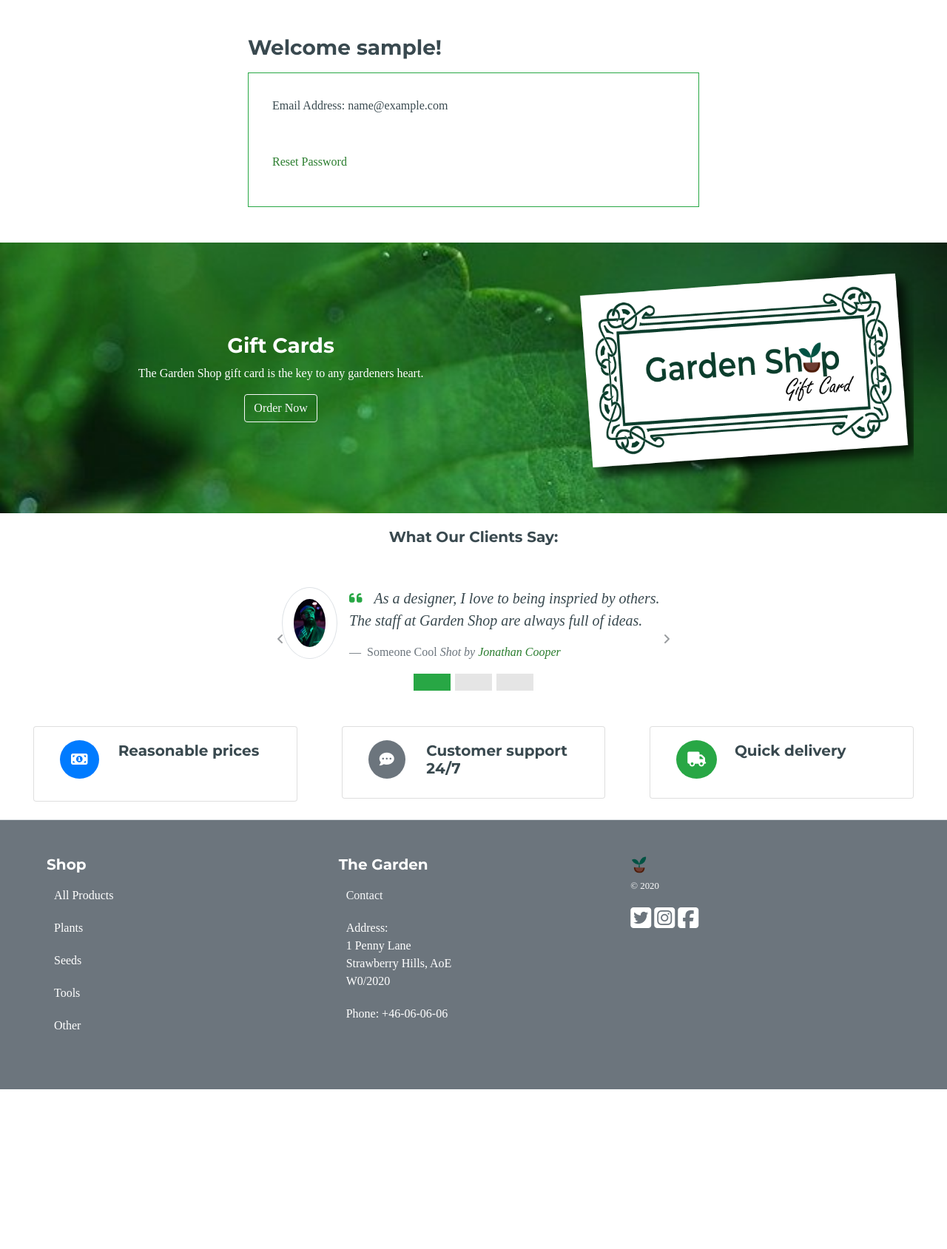
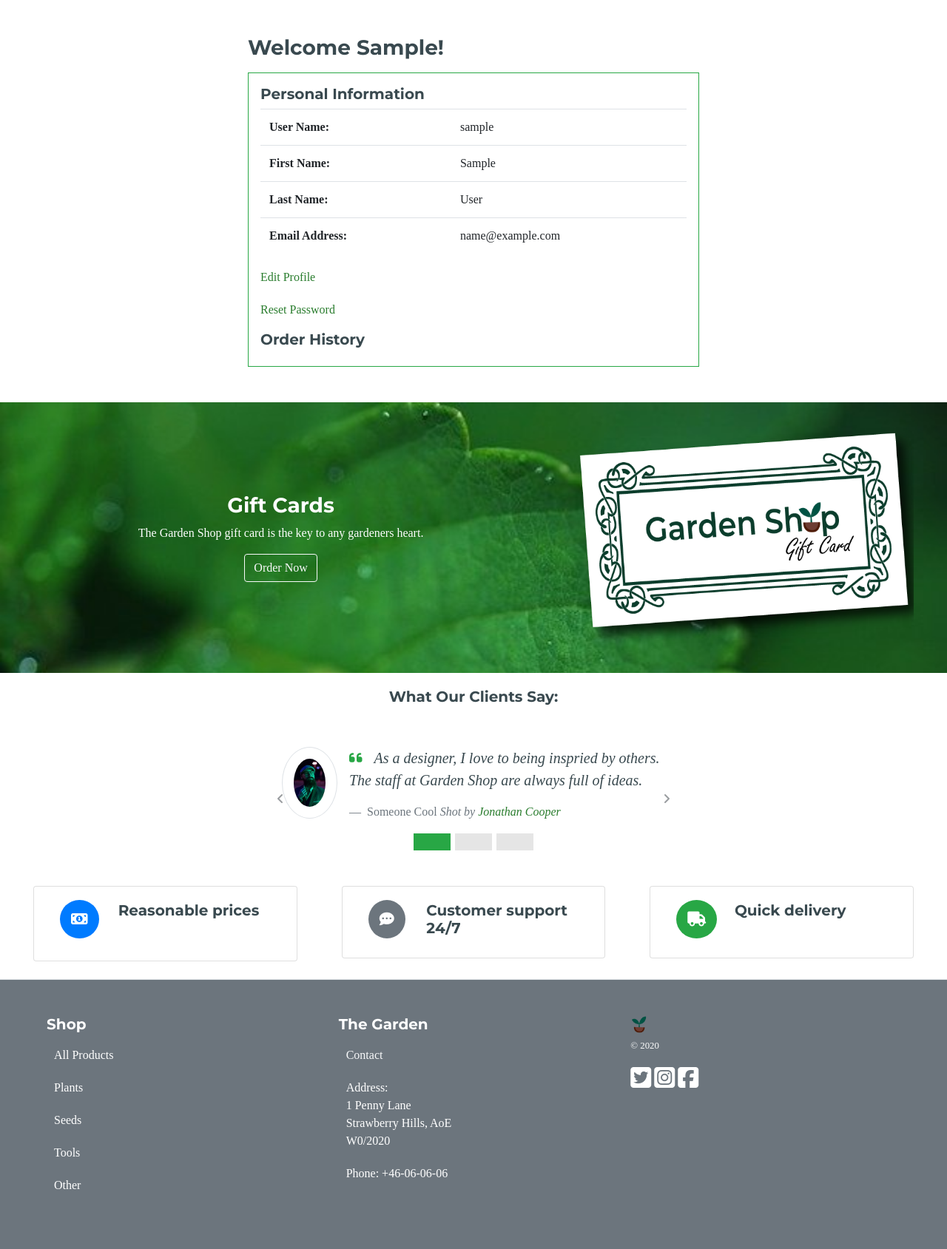
Before and after one commit to TiffanyDonner/ecommerce-garden-shop, a Django app: page /accounts/profile/ in a window 1280 px wide. Shown: the part 91-1780 px from the top of the page at 74% size. Before the commit the page ends 1564 px from the top, so only its background shows below. Run offline with Django 3.2, Linux system fonts and the light colour scheme; the visitor is signed in with stand-in values (Sample User, id 1); data comes from the database, SQL or seed files in the repository; data that the repository does not hold is empty; some libraries are stand-ins or nearby versions; some web fonts are replaced.

Commit message:
Formated edit_profile and profile.html. Updated urls and forms with edit_profile. Edit Profile functions are working and redirecting properly.

```diff
--- a/accounts/templates/profile.html
+++ b/accounts/templates/profile.html
@@ -7,18 +7,47 @@
 {% block content %}
 <div class="container w-50 pt-5 pb-5">
     <div class="title pb-2">
-        <h3>Welcome {{ profile.username }}!</h3>
+        <h3>Welcome {{ profile.first_name }}!</h3>
     </div>
     <div class="section p-3 border border-success">
-        <div class="row p-3">
-            <p class="strong">Email Address: {{ profile.email }}</p>
+        <h5>Personal Information</h5>
+        <div class="row">
+			<table class="table">
+				<tbody>
+                    <tr>
+						<td><strong>User Name:</strong></td>
+						<td>{{ profile.username }}</td>
+					</tr>
+					<tr>
+						<td><strong>First Name:</strong></td>
+						<td>{{ profile.first_name }}</td>
+					</tr>
+					<tr>
+						<td><strong>Last Name:</strong></td>
+						<td>{{ profile.last_name }}</td>
+					</tr>
+					<tr>
+						<td><strong>Email Address:</strong></td>
+						<td>{{ profile.email }}</td>
+					</tr>
+				</tbody>
+			</table>
         </div>
-        <div class="row p-3">
+        <div class="row">
+            <p class="mt-1"><a href="{% url 'edit_profile' %}">Edit Profile</a></p>
+        </div>
+        <div class="row">
             <p class="mt-1"><a href="{% url 'password_reset' %}">Reset Password</a></p>
         </div>
-        {% for order in orders %}
-        {{  order }}
-        {% endfor %}
+        <div class="row">
+            <h5>Order History</h5>
+
+            {% for order in orders %}
+            <div class="row">
+            {{ order }}
+            </div>
+            {% endfor %}
+        </div>
     </div>
 </div>
 {% endblock %}
--- a/accounts/urls.py
+++ b/accounts/urls.py
@@ -1,13 +1,20 @@
 from django.conf.urls import url, include
-from home.views import index
-from accounts.views import logout, login, registration, user_profile
+from accounts.views import (
+    logout,
+    login,
+    registration,
+    user_profile,
+    edit_profile,
+    change_password
+)
 from accounts import url_reset
 
 urlpatterns = [
-    url(r'^$', index, name="index"),
     url(r'^logout/', logout, name="logout"),
     url(r'^login/', login, name="login"),
     url(r'^register/', registration, name="registration"),
     url(r'^profile/', user_profile, name="profile"),
+    url(r'^edit/$', edit_profile, name="edit_profile"),
     url(r'^password-reset/', include(url_reset)),
+    url(r'^password/', change_password, name="change_password"),
 ]
--- a/accounts/views.py
+++ b/accounts/views.py
@@ -2,7 +2,9 @@ from django.shortcuts import render, redirect, reverse
 from django.contrib import auth, messages
 from django.contrib.auth.decorators import login_required
 from django.contrib.auth.models import User
-from accounts.forms import UserLoginForm, UserRegistrationForm
+from accounts.forms import UserLoginForm, UserRegistrationForm, EditProfileForm
+from django.contrib.auth.forms import PasswordChangeForm
+from django.contrib.auth import update_session_auth_hash
 
 
 def index(request):
@@ -22,7 +24,7 @@ def login(request):
     """Return a login page"""
     if request.user.is_authenticated:
         return redirect(reverse('index'))
-    if request.method == "POST":
+    if request.method == 'POST':
         login_form = UserLoginForm(request.POST)
 
         if login_form.is_valid():
@@ -46,7 +48,7 @@ def registration(request):
     if request.user.is_authenticated:
         return redirect(reverse('index'))
 
-    if request.method == "POST":
+    if request.method == 'POST':
         registration_form = UserRegistrationForm(request.POST)
 
         if registration_form.is_valid():
@@ -56,19 +58,58 @@ def registration(request):
                                      password=request.POST['password1'])
             if user:
                 auth.login(user=user, request=request)
-                messages.success(request, "You have successfully registered")
+                messages.success(request, "You have successfully registered.")
                 return redirect(reverse('index'))
             else:
                 messages.error(request,
-                               "Unable to register your account at this time")
+                               "Unable to register your account at this time.")
     else:
         registration_form = UserRegistrationForm()
     return render(request, 'registration.html', {
-        "registration_form": registration_form})
+        'registration_form': registration_form})
 
 
 def user_profile(request):
     """The user's profile page"""
-    user = User.objects.get(email=request.user.email)
+    user = User.objects.get(
+        email=request.user.email,
+        first_name=request.user.first_name,
+        last_name=request.user.last_name
+        )
     orders = user.orders.all()
-    return render(request, 'profile.html', {"profile": user, "orders": orders})
+    return render(request, 'profile.html', {'profile': user, 'orders': orders})
+
+
+def edit_profile(request):
+    """Return the edit_profile file"""
+    if request.method == 'POST':
+        form = EditProfileForm(request.POST, instance=request.user)
+
+        if form.is_valid():
+            form.save()
+            messages.success(request, "Your Profile has been updated.")
+            return redirect('profile')
+    else:
+        form = EditProfileForm(instance=request.user)
+        args = {'form': form}
+        return render(request, 'edit_profile.html', args)
+
+
+def change_password(request):
+    if request.method == 'POST':
+        form = PasswordChangeForm(data=request.POST,
+                                  user=request.user)
+
+        if form.is_valid():
+            form.save()
+            update_session_auth_hash(request, form.user)
+            messages.success(request, "Your password was updated.")
+            return redirect('profile.html')
+        else:
+            messages.success(request, "You have entered the information incorrectly. Try again.")
+            return redirect('change_password.html')
+
+    else:
+        form = PasswordChangeForm(user=request.user)
+        args = {'form': form}
+        return render(request, 'change_password.html', args)
--- a/home/urls.py
+++ b/home/urls.py
@@ -1,7 +1,9 @@
 from django.conf.urls import url
 from . import views
+from home.views import index
 
 urlpatterns = [
+    url(r'^$', index, name="index"),
     url(r'cafe', views.cafe, name="cafe"),
     url(r'pineapple', views.pineapple, name="pineapple"),
     url(r'contact', views.contact, name="contact"),
```
Also changed, not shown: accounts/forms.py (+21 -2 lines), accounts/templates/change_password.html (added, +20 -0 lines), accounts/templates/edit_profile.html (added, +20 -0 lines), checkout/forms.py (+8 -3 lines).
